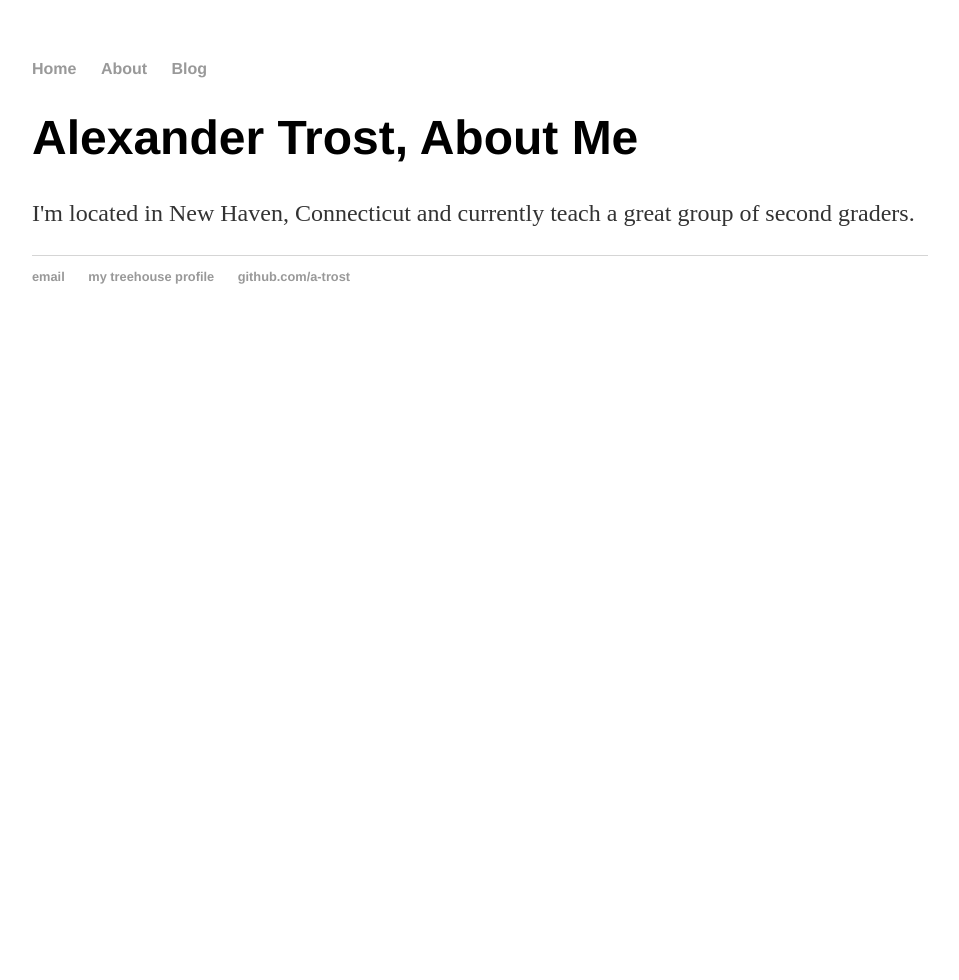
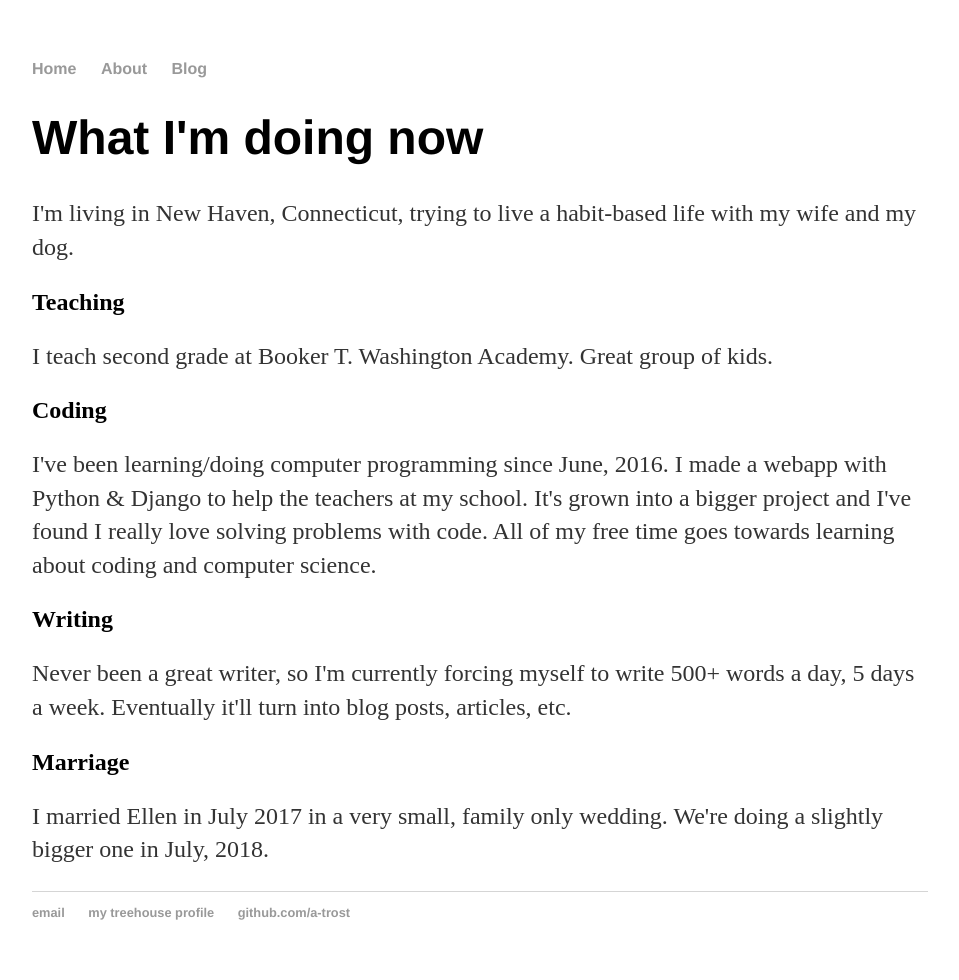
Before and after one commit to a-trost/a-trost.github.io, a Jekyll site: the page built from about/index.html, in a window 1280 px wide. Shown: the whole page, without its empty margins (160-1119 px from the left). Built offline with Jekyll 4.4.1, drawn with Linux system fonts in a browser that asks for light colours; before the commit the page ends 900 px from its top, so only the background shows below that.

Commit message:
Update index.html
Changed my about me to a now page.

```diff
--- a/about/index.html
+++ b/about/index.html
@@ -1,6 +1,18 @@
 ---
 layout: default
-title: Alexander Trost, About Me
+title: What I'm doing now
 ---
 <h1>{{ page.title }}</h1>
-<p>I'm located in New Haven, Connecticut and currently teach a great group of second graders.</p>
+<p>I'm living in New Haven, Connecticut, trying to live a habit-based life with my wife and my dog.</p>
+
+<h2>Teaching</h2>
+<p>I teach second grade at Booker T. Washington Academy. Great group of kids.</p>
+
+<h2>Coding</h2>
+<p>I've been learning/doing computer programming since June, 2016. I made a webapp with Python & Django to help the teachers at my school. It's grown into a bigger project and I've found I really love solving problems with code. All of my free time goes towards learning about coding and computer science.</p>
+
+<h2>Writing</h2>
+<p>Never been a great writer, so I'm currently forcing myself to write 500+ words a day, 5 days a week. Eventually it'll turn into blog posts, articles, etc.</p>
+
+<h2>Marriage</h2>
+<p>I married Ellen in July 2017 in a very small, family only wedding. We're doing a slightly bigger one in July, 2018.</p>
```
